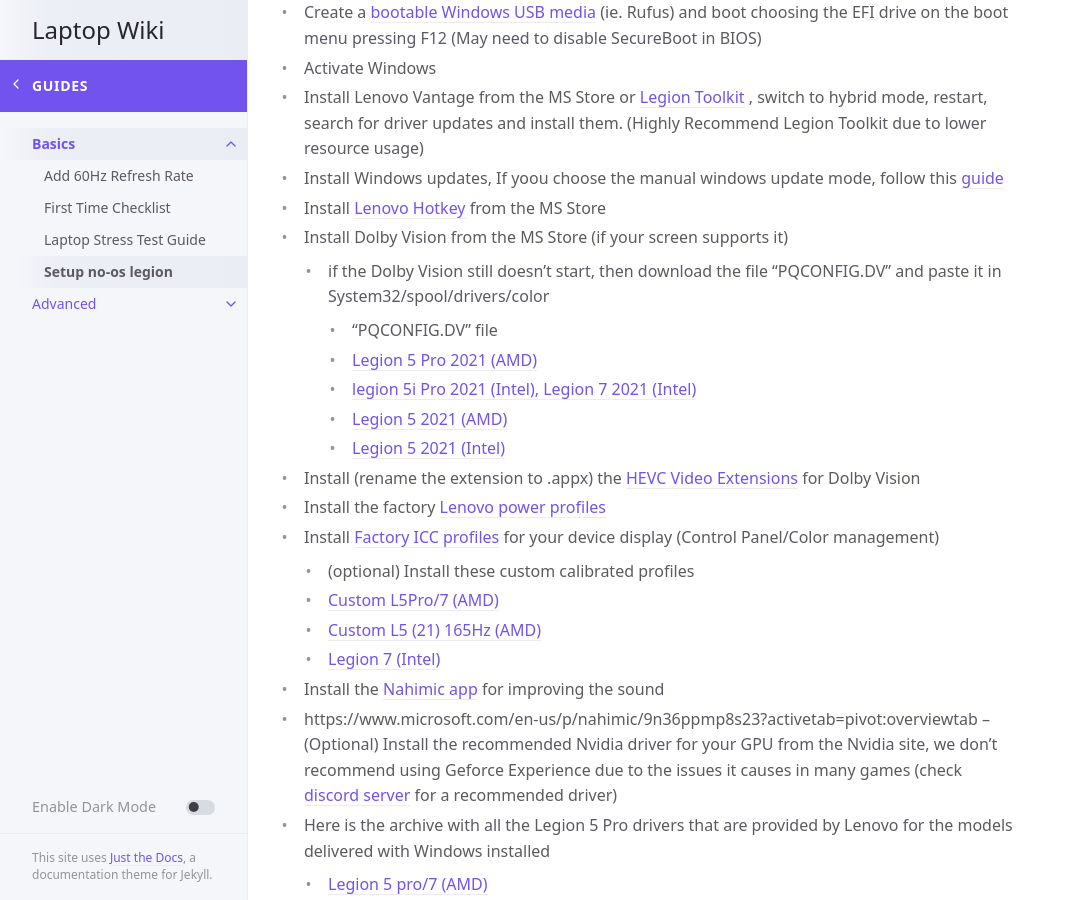
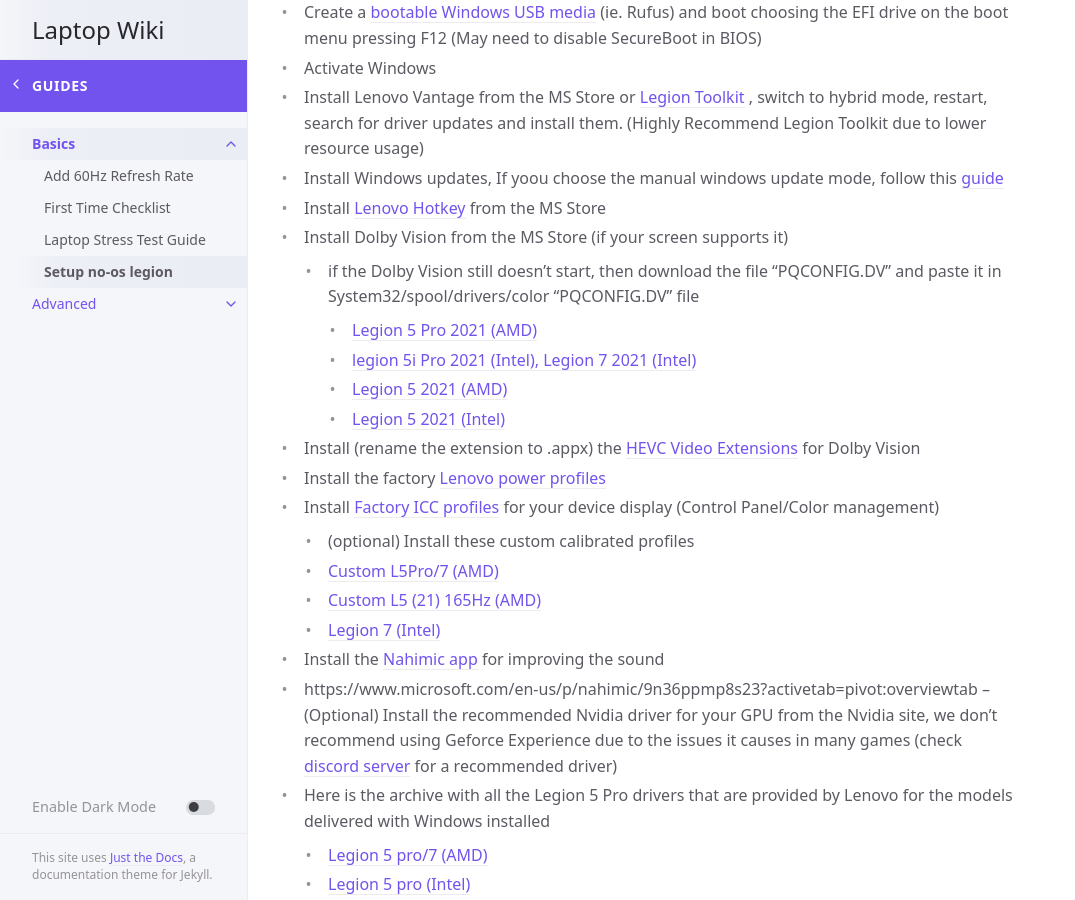
Before and after one commit to laptopwiki/laptopwiki.github.io, a Jekyll site: the page built from _guides/basics/setup no-os legion.md, in a window 1280 px wide and 900 px high, scrolled down 309 px. Shown: the whole window, without its empty margins (0-1075 px from the left). Built offline with Jekyll 4.4.1, drawn with Linux system fonts in a browser that asks for light colours; cached includes are drawn as plain includes.

```diff
--- a/_guides/basics/setup no-os legion.md
+++ b/_guides/basics/setup no-os legion.md
@@ -20,7 +20,7 @@ discord: ['ClemFab#0741', 'mind12#3390', 'nibi030#0077', 'Kazmir#7360', 'Kaobalt
 - Install [Lenovo Hotkey](https://www.microsoft.com/en-us/p/lenovo-hotkeys/9pcmmnb260tx) from the MS Store
 - Install Dolby Vision from the MS Store (if your screen supports it)
   - if the Dolby Vision still doesn’t start, then download the file “PQCONFIG.DV” and paste it in System32/spool/drivers/color
-    - “PQCONFIG.DV” file
+    “PQCONFIG.DV” file
     - [Legion 5 Pro 2021 (AMD)](https://drive.google.com/file/d/1IW_YgBNasq5NOHy2frQgBcmcMERsfdI5/view?usp=sharing)
     - [legion 5i Pro 2021 (Intel), Legion 7 2021 (Intel)](https://laptopwiki.eu/wp-content/uploads/2022/02/PQCONFIG.zip)
     - [Legion 5 2021 (AMD)](https://drive.google.com/file/d/1A8iFxXSb2jBE88FB_c1XR1gAKOWjFGM7/view?usp=sharing)
```
